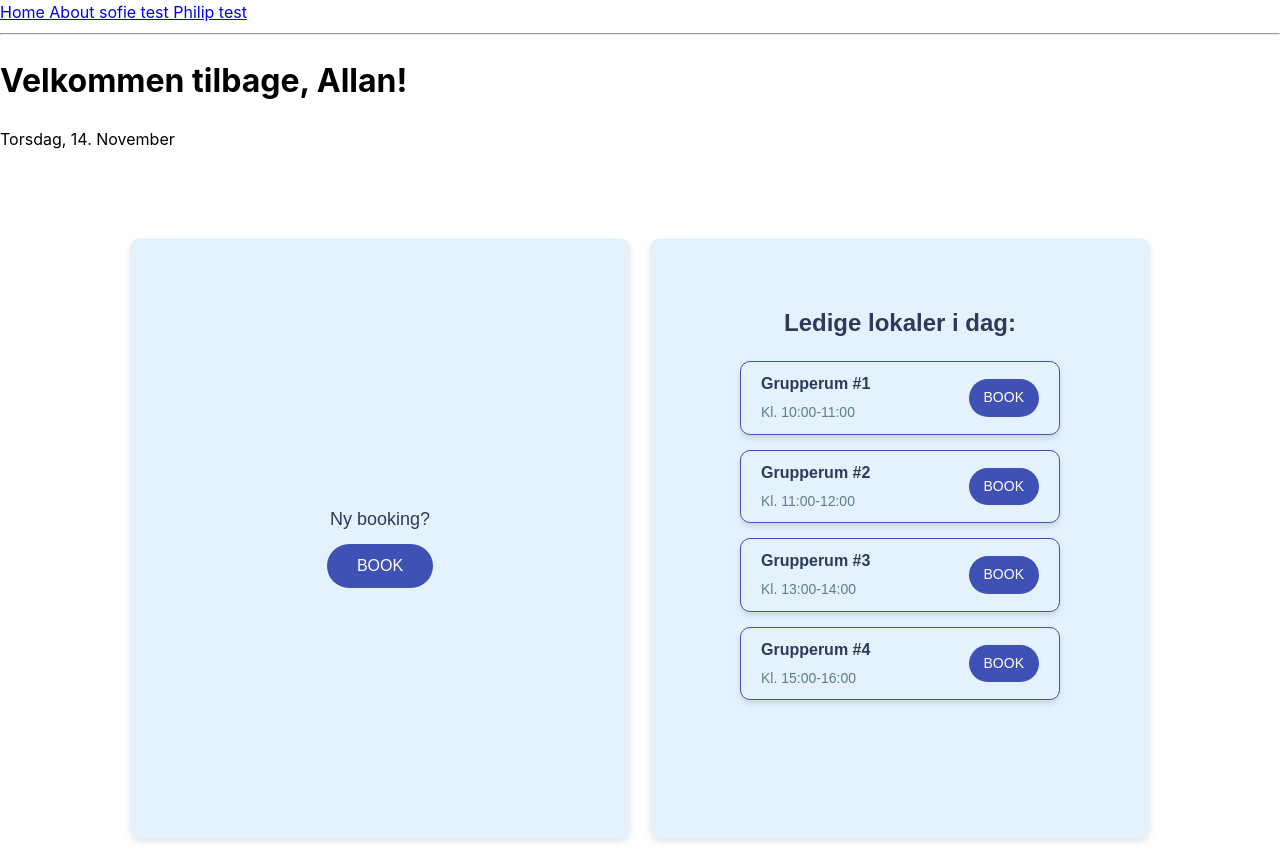
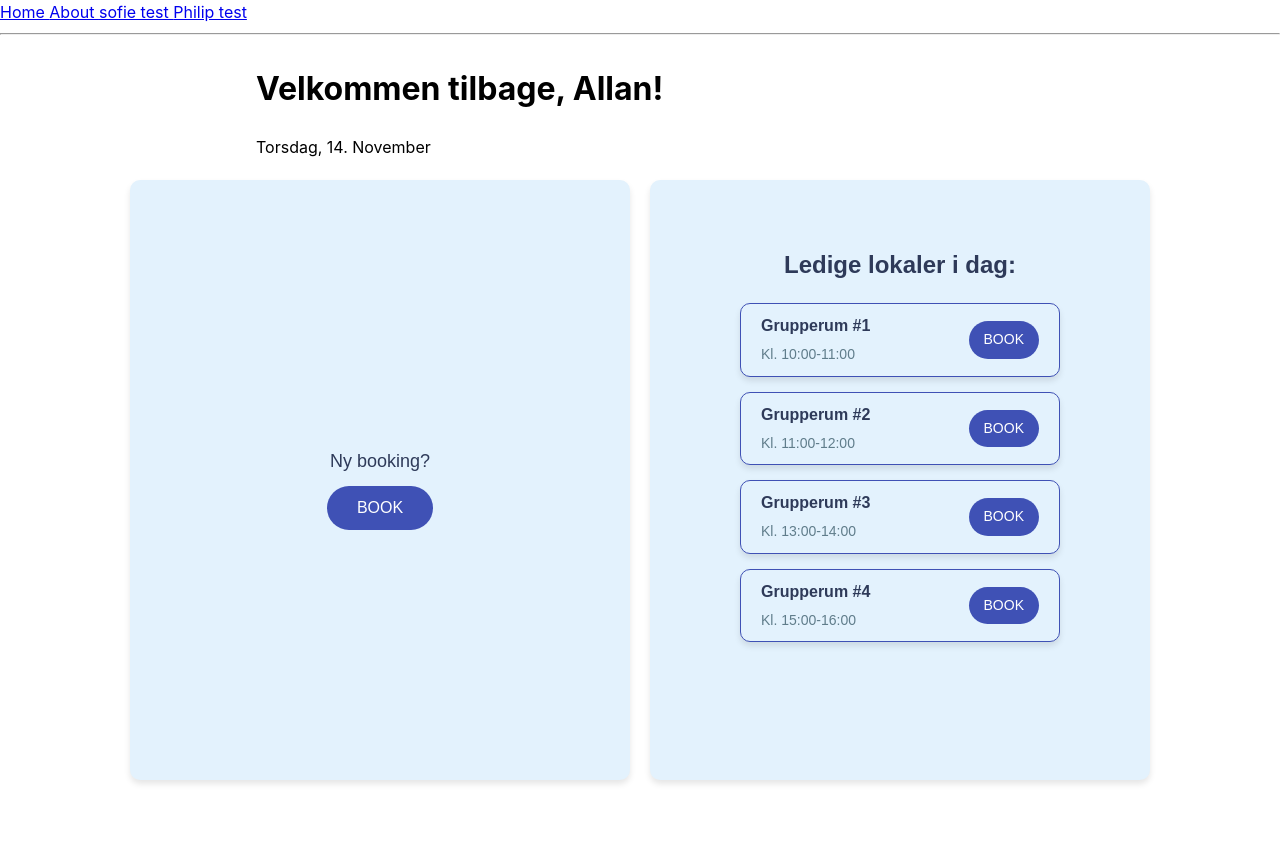
Before and after one commit to Nunatuna/Booking_system, a React (Vite) app: page /Booking_system/philip in a window 1280 px wide. After the commit the page ends 800 px from the top, so only its background shows below. Built offline with nearby package versions, Linux system fonts and the light colour scheme.

Commit message:
coffeetime

```diff
--- a/src/components/LedigeLokaler.jsx
+++ b/src/components/LedigeLokaler.jsx
@@ -38,7 +38,7 @@ const styles = {
   container: {
     textAlign: 'center',
     fontFamily: 'Arial, sans-serif',
-    marginTop: '50px',
+
   },
   ledigeCard: {
     backgroundColor: '#E3F2FD',
--- a/src/components/NewBooking.jsx
+++ b/src/components/NewBooking.jsx
@@ -23,7 +23,6 @@ const styles = {
   container: {
     textAlign: 'center',
     fontFamily: 'Arial, sans-serif',
-    marginTop: '50px',
   },
 
   bookingCard: {
--- a/src/routes/philip.lazy.jsx
+++ b/src/routes/philip.lazy.jsx
@@ -12,7 +12,7 @@ function RouteComponent() {
 <div>
     <div style={styles.hejallan}>
         <h1>Velkommen tilbage, Allan!</h1>
-        <p>Torsdag, 14. November</p>
+        <p style={{margin:'inherit'}}>Torsdag, 14. November</p>
     </div>
       <div style={styles.container}>
         <div style={styles.component}>
@@ -40,6 +40,12 @@ function RouteComponent() {
       flex: '1 1 45%', // Ensures both components take up 45% of the width and adjust for smaller screens
       maxWidth: '500px', // Limits how wide each component can grow
     },
+    hejallan: {
+      paddingLeft: '20%',
+      display: 'flex',
+      flexDirection: 'column',
+      alignItems: 'flex-start',
+    },
   };
 
 
```
